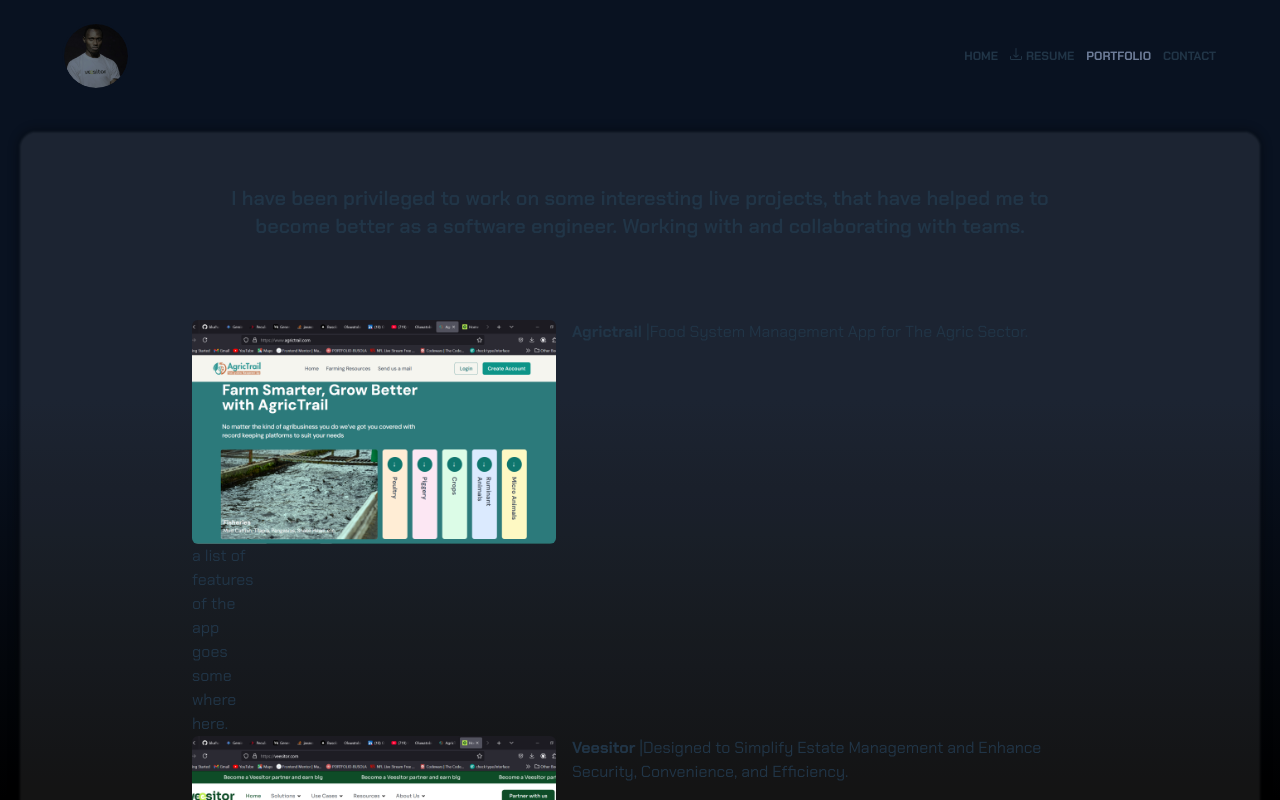
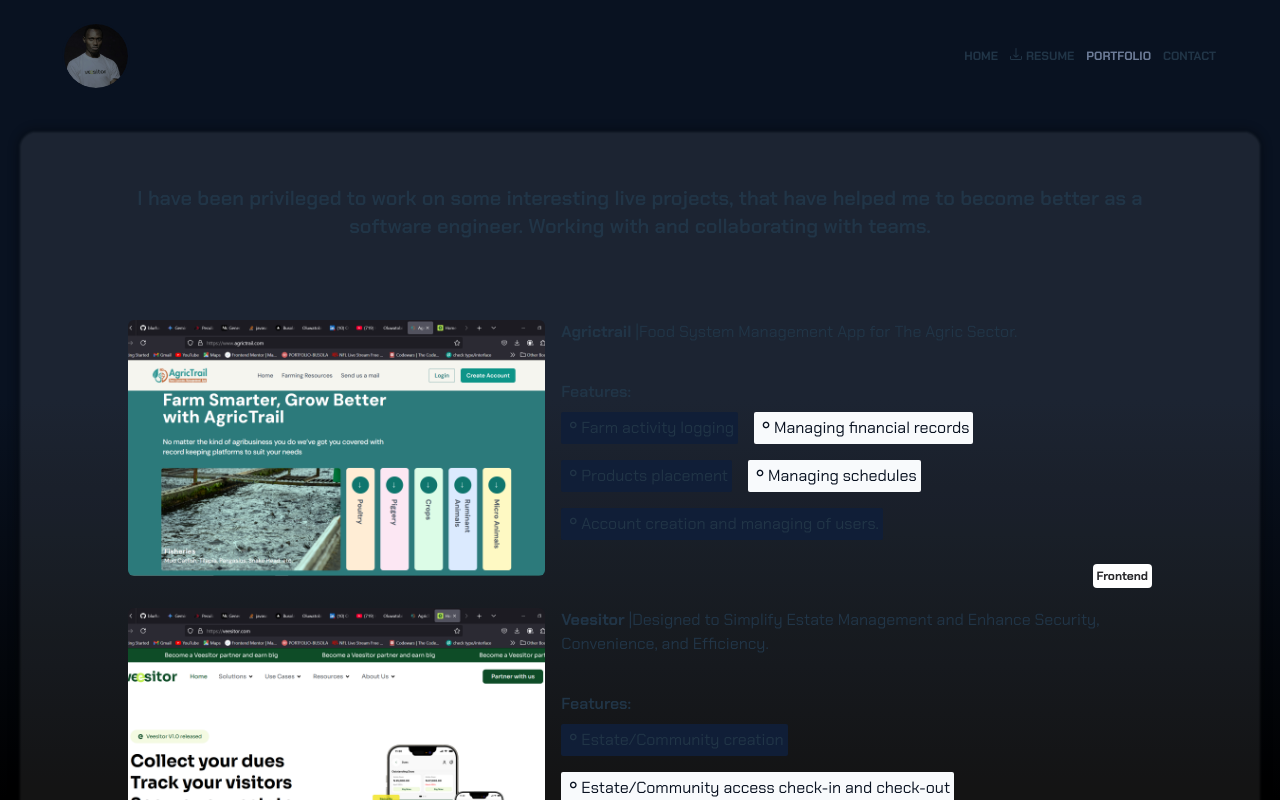
Before and after one commit to Za-Genius/portfolio, a React (Vite) app: page /projects in a window 1280 px wide. Shown: the top 800 px of the page. Built offline with nearby package versions, Linux system fonts and the light colour scheme.

Commit message:
feat: complete project page
added project features section for both mobile and desktop

```diff
--- a/src/components/header/header.tsx
+++ b/src/components/header/header.tsx
@@ -5,7 +5,7 @@
   const location = useLocation();
   const navItems = [
     { name: "Home", path: "/" },
-    { name: "Resume", path: "/OLUWATOBILOBA BAMISEBI-CV-1.pdf" },
+    { name: "Resume", path: "/OLUWATOBILOBA BAMISEBI-CV.pdf" },
     { name: "Portfolio", path: "/projects" },
     { name: "Contact", path: "/contact" },
   ];
--- a/src/components/portfolio/list-of-projects.json
+++ b/src/components/portfolio/list-of-projects.json
@@ -1,6 +1,7 @@
 [
   {
     "name": "Agrictrail",
+    "type": "frontend",
     "role": "Frontend Engineer.",
     "role-descriptions": ["UI implementation", "Api consumation"],
     "description": "Food System Management App for The Agric Sector.",
@@ -19,6 +20,7 @@
   },
   {
     "name": "Veesitor",
+    "type": "backend",
     "role": "Backend Engineer.",
     "role-descriptions": [
       "CRUD API creations for multiple featuress",
--- a/src/components/portfolio/portfolio.tsx
+++ b/src/components/portfolio/portfolio.tsx
@@ -4,7 +4,7 @@
 
 const Portfolio = () => {
   return (
-    <div className="w-full pt-5 max-w-4xl mx-auto">
+    <div className="w-full pt-5 max-w-5xl mx-auto">
       <div className="slide-up md:text-center text-xl font-semibold mt-6 mb-20">
         <p className="">
           I have been privileged to work on some interesting live projects, that
--- a/src/components/portfolio/project.tsx
+++ b/src/components/portfolio/project.tsx
@@ -1,7 +1,11 @@
 // import { useState } from "react";
+
+import classNames from "classnames";
+import { useState } from "react";
 
 export interface IProject {
   name: string;
+  type: string;
   role: string;
   description: string;
   roleDescripitons: string[];
@@ -15,9 +19,21 @@
 
 const Project: React.FC<IProject> = (data) => {
   // const [collapsed, setCollapsed] = useState(true);
+  const [isClicked, setIsClicked] = useState(false);
   return (
-    <div className="w-full grid grid-cols-12 gap-x-4">
-      <div className="relative w-full h-52 md:h-56 overflow-hidden col-span-5">
+    <div className="w-full grid grid-cols-12 gap-4 my-4 relative overflow-hidden">
+      <span
+        className={classNames(
+          " absolute text-xs bottom-1 font-bold z-4 right-0 capitalize p-1 rounded-sm shadow-2xs",
+          {
+            " bg-white text-zinc-800": data.type == "frontend",
+            " bg-zinc-800 text-white": data.type == "backend",
+          }
+        )}
+      >
+        {data.type}
+      </span>
+      <div className="relative w-full z-0 h-52 md:h-64 overflow-hidden col-span-full md:col-span-5">
         <img
           className="absolute w-full h-full hover:scale-110 transition-all duration-700 rounded-md"
           style={{ objectFit: "cover" }}
@@ -25,15 +41,66 @@
           alt={data.name}
         />
       </div>
-      <div className="col-span-7">
+      <div className="col-span-full md:col-span-7">
         <p className="w-full">
           <span className="font-bold">{data.name}</span> |
           {`${data.description}`}
         </p>
+        <div
+          className={classNames(
+            "md:my-5",
+            "inset-0 bg-white md:bg-transparent px-4 pb-4 z-10 absolute md:static md:p-0 md:w-full transition-transform duration-500",
+            {
+              "translate-x-full md:translate-x-0 ": !isClicked,
+              "translate-x-0  overflow-scroll md:overflow-auto": isClicked,
+            }
+          )}
+        >
+          <p className="pt-4 mb-2 text-zinc-900 md:text-inherit font-semibold sticky top-0 z-9 bg-white/90 md:bg-transparent">
+            Features
+            <span className="hidden md:inline-block">:</span>
+            <span className="text-teal-600 ml-2 md:hidden border-l-2 border-zinc-700 ">
+              {" "}
+              {data.name}
+            </span>
+          </p>
+          <div className={classNames("flex flex-wrap gap-4")}>
+            {data.features.map((feat) => (
+              <span
+                key={feat}
+                className={
+                  "inline-flex relative rounded-xs p-1 bg-[#101e37] even:bg-slate-50 even:text-[#091221] backdrop-blur-xl justify-between items-start"
+                }
+              >
+                <span>
+                  <i className="fi fi-rr-bullet"></i>
+                </span>
+                <p className="">{feat}</p>
+              </span>
+            ))}
+            <div className="md:hidden my-5">
+              <button
+                onClick={() => setIsClicked(false)}
+                className=" p-2 bg-zinc-950 hover:bg-zinc-950/70 rounded-xl w-20 cursor-pointer md:hidden"
+              >
+                <i className="fi fi-rr-arrow-left"></i>
+              </button>
+            </div>
+          </div>
+        </div>
       </div>
-      <div className="grid">
+      <div>
+        {" "}
+        <button
+          onClick={() => setIsClicked((prev) => !prev)}
+          className=" p-2 bg-zinc-950 hover:bg-zinc-950/70 rounded-xl w-20 cursor-pointer md:hidden"
+        >
+          <i className="fi fi-rr-arrow-right"></i>
+        </button>
+      </div>
+      {/* <div className="grid">
         a list of features of the app goes some where here.
-      </div>
+      </div> */}
     </div>
   );
 };
```
Also changed, not shown: 2 other files (tests, documents, lock files or other folders).
